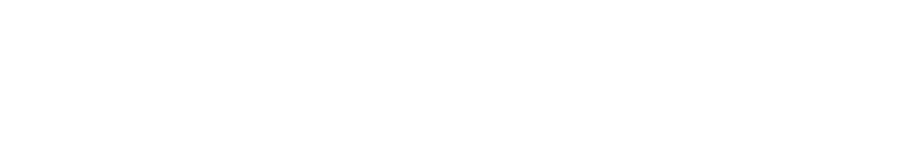
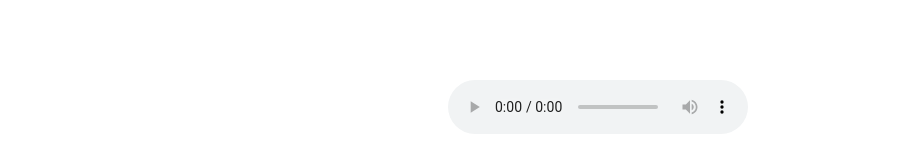
Before and after one commit to jegerikkeblizter/jegerikkeblizter.github.io, a plain HTML site: page index.html in a window 1280 px wide. Shown: the top 158 px of the page, without its empty margins (0-913 px from the left). Drawn offline with Linux system fonts and the light colour scheme.

Commit message:
Add files via upload

```diff
--- a/index.html
+++ b/index.html
@@ -43,5 +43,9 @@
 
 </div>
 
+<audio controls autoplay loop class="song">
+    <source src="Katy Perry - Last Friday Night (T.G.I.F) [Lyrics] [ ezmp3.cc ].mp3" type="audio/mpeg">
+  </audio>
+
 </body>
 </html>
--- a/stylesheet.css
+++ b/stylesheet.css
@@ -73,3 +73,9 @@
     top: 50%;
     left: 1%;
 }
+
+.song {
+    position: absolute;
+    top: 10%;
+    left: 35%;
+}
```
Also changed, not shown: 1 other file.
